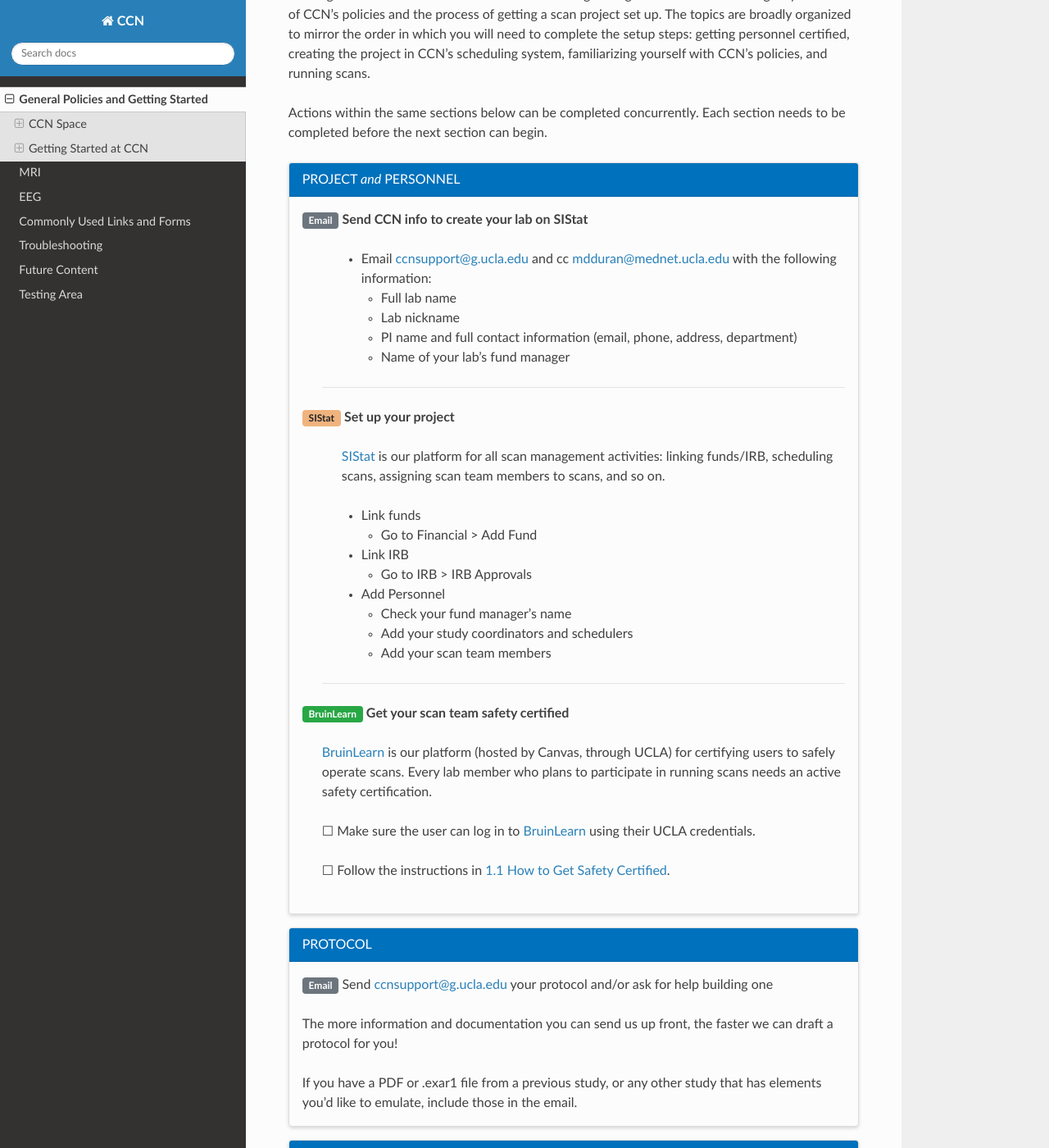
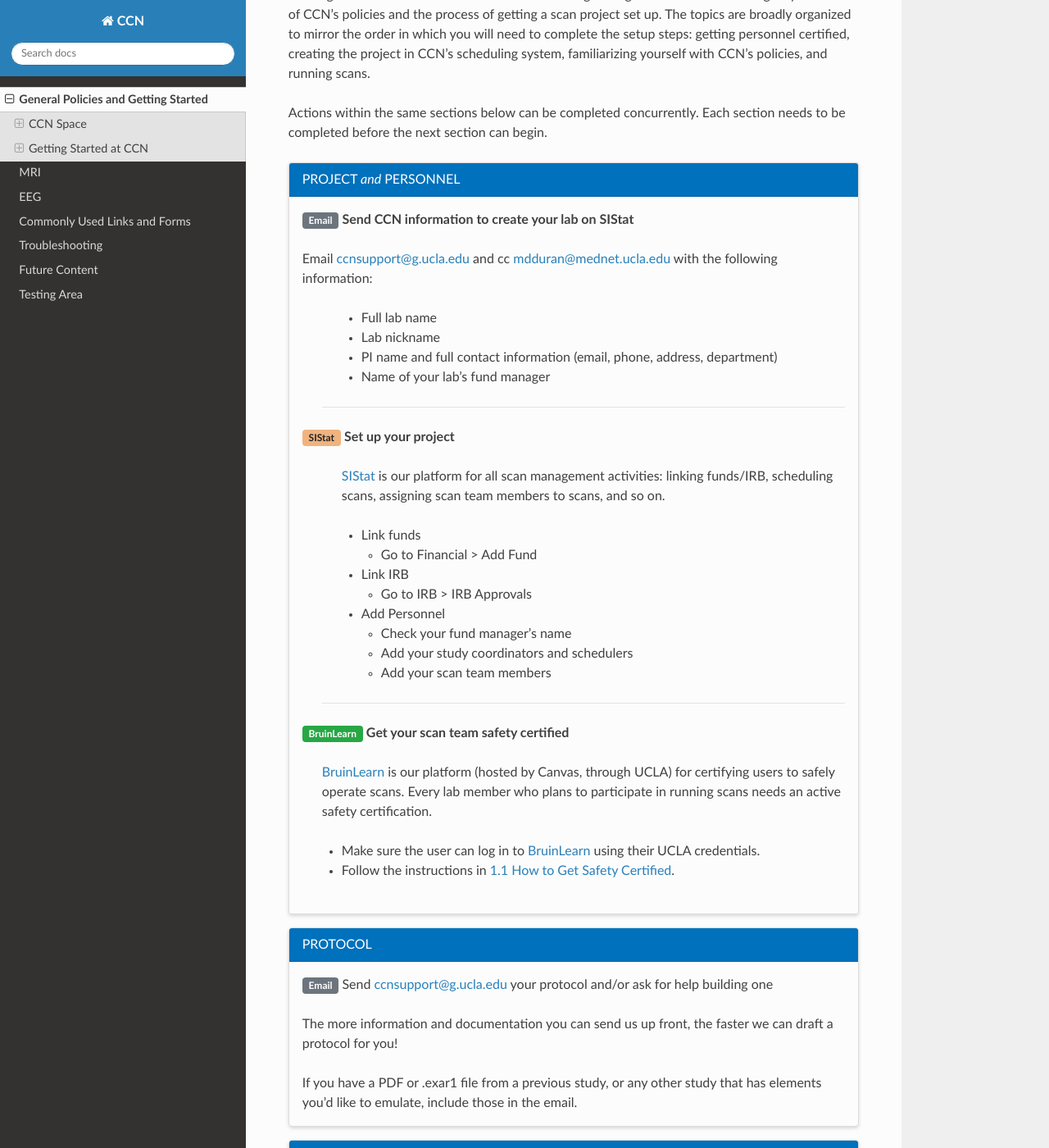
Before and after one commit to CCN-Support/CCN_Wiki, a Sphinx documentation site: the page built from docs/source/generalpolicies.rst, in a window 1280 px wide and 1400 px high, scrolled down 3814 px. Shown: the whole window at 82% size. Built offline with Sphinx 7.4.7 and the Read the Docs theme 3.1.0, drawn with Linux system fonts in a browser that asks for light colours.

Commit message:
Update generalpolicies.rst

```diff
--- a/docs/source/generalpolicies.rst
+++ b/docs/source/generalpolicies.rst
@@ -110,9 +110,9 @@
   PROJECT *and* PERSONNEL
   ^^^^^^^^^^^^^^^^^^^^^
 
-  :bdg-secondary:`Email` **Send CCN info to create your lab on SIStat**
+  :bdg-secondary:`Email` **Send CCN information to create your lab on SIStat**
 
-    - Email ccnsupport@g.ucla.edu and cc mdduran@mednet.ucla.edu with the following information:
+  Email ccnsupport@g.ucla.edu and cc mdduran@mednet.ucla.edu with the following information:
 
       - Full lab name
       - Lab nickname
@@ -149,9 +149,9 @@
 
     `BruinLearn <bruinlearn.ucla.edu>`_ is our platform (hosted by Canvas, through UCLA) for certifying users to safely operate scans. Every lab member who plans to participate in running scans needs an active safety certification.
 
-    ☐ Make sure the user can log in to `BruinLearn <bruinlearn.ucla.edu>`_ using their UCLA credentials.
+    - Make sure the user can log in to `BruinLearn <bruinlearn.ucla.edu>`_ using their UCLA credentials.
 
-    ☐ Follow the instructions in :ref:`safety_cert`.
+    - Follow the instructions in :ref:`safety_cert`.
 
 .. card::
   :class-card: sd-rounded-2
```
